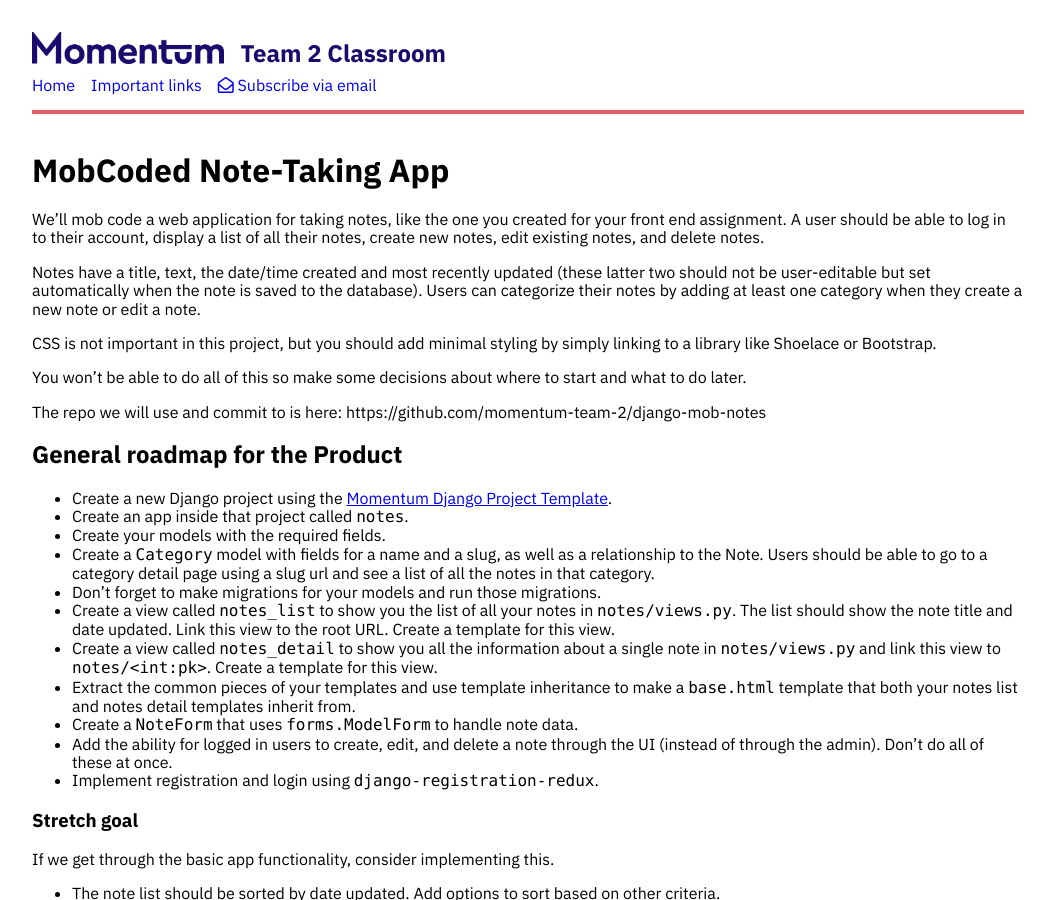
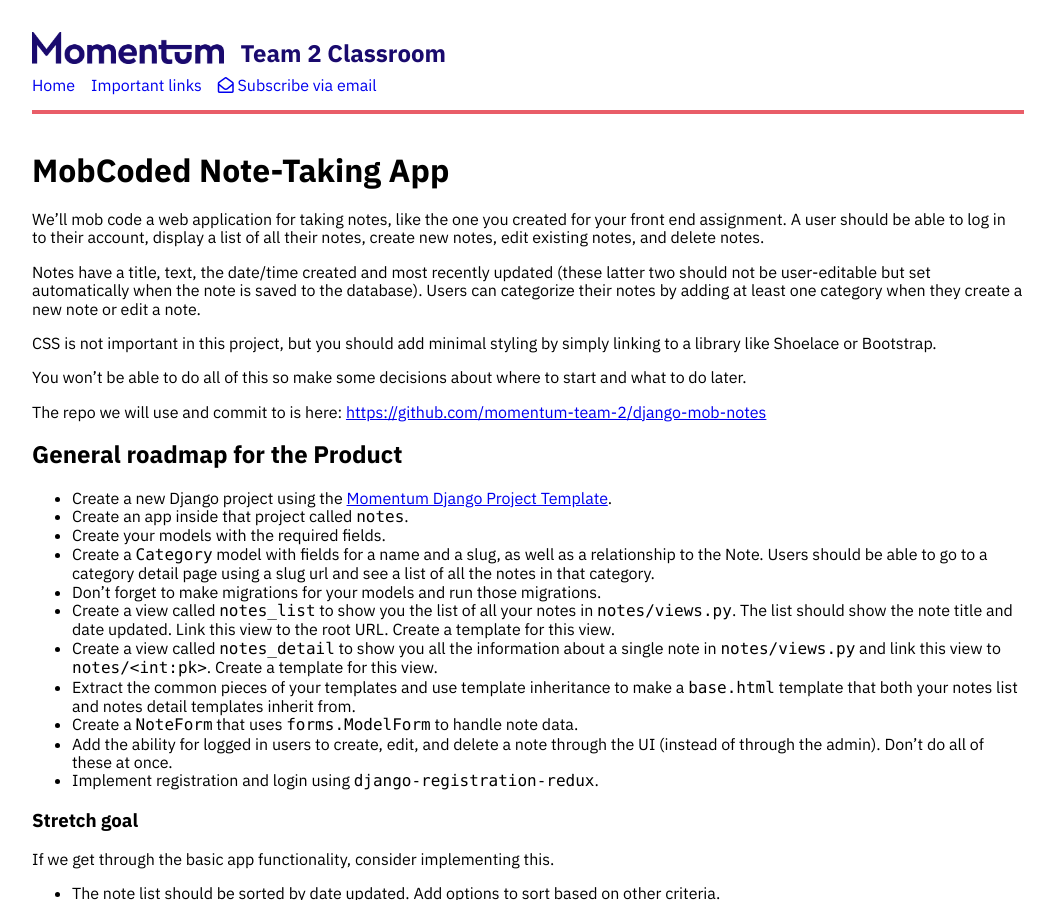
Before and after one commit to momentum-team-3/momentum-team-3.github.io, a Jekyll site: the page built from mob-programming-assignment.md, in a window 1280 px wide and 900 px high. Shown: the whole window, without its empty margins (112-1167 px from the left). Built offline with Jekyll 4.4.1, drawn with Linux system fonts in a browser that asks for light colours; nearby versions of some CDN libraries; part of the change alters nothing that is shown.

Commit message:
Fix link

```diff
--- a/mob-programming-assignment.md
+++ b/mob-programming-assignment.md
@@ -14,7 +14,7 @@ CSS is not important in this project, but you should add minimal styling by simp
 
 You won't be able to do all of this so make some decisions about where to start and what to do later.
 
-The repo we will use and commit to is here: https://github.com/momentum-team-2/django-mob-notes
+The repo we will use and commit to is here: [https://github.com/momentum-team-2/django-mob-notes](https://github.com/momentum-team-2/django-mob-notes)
 
 ## General roadmap for the Product
 
```
